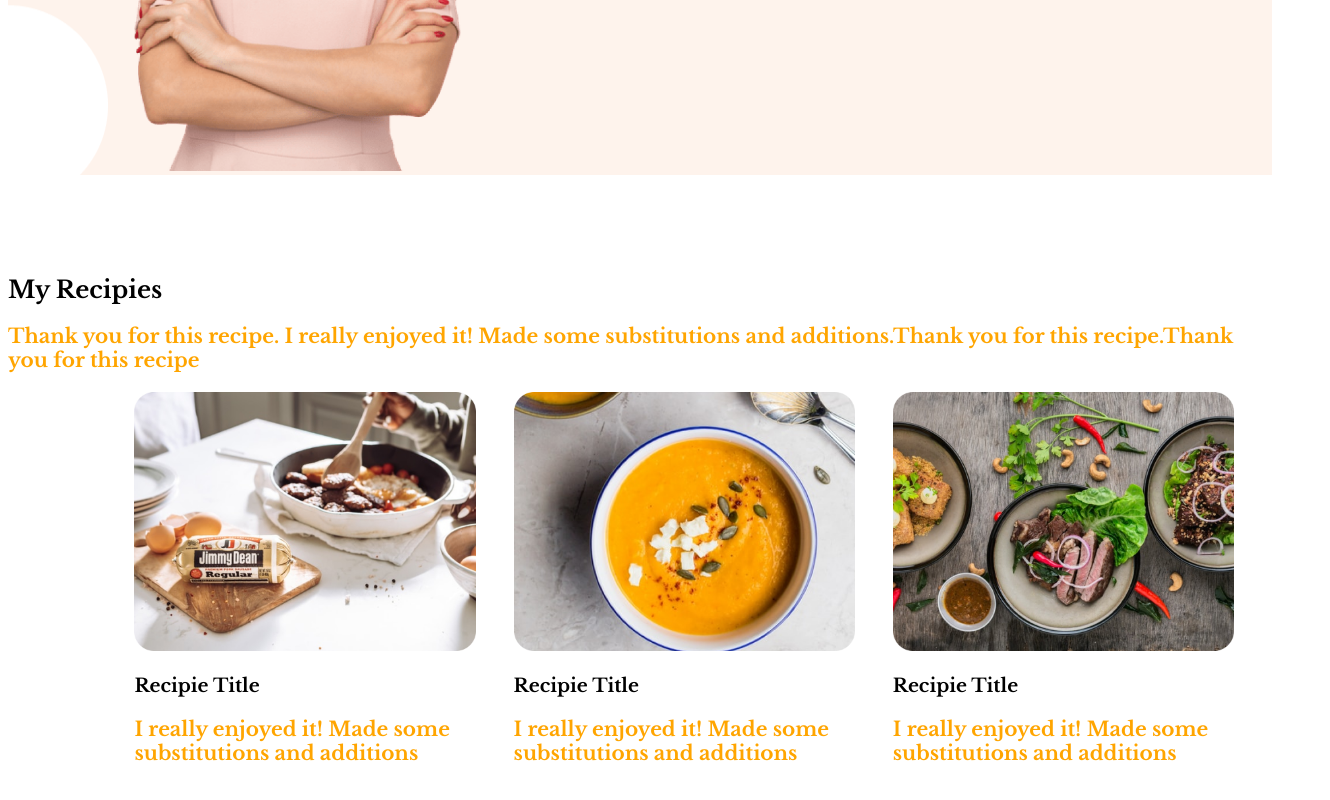
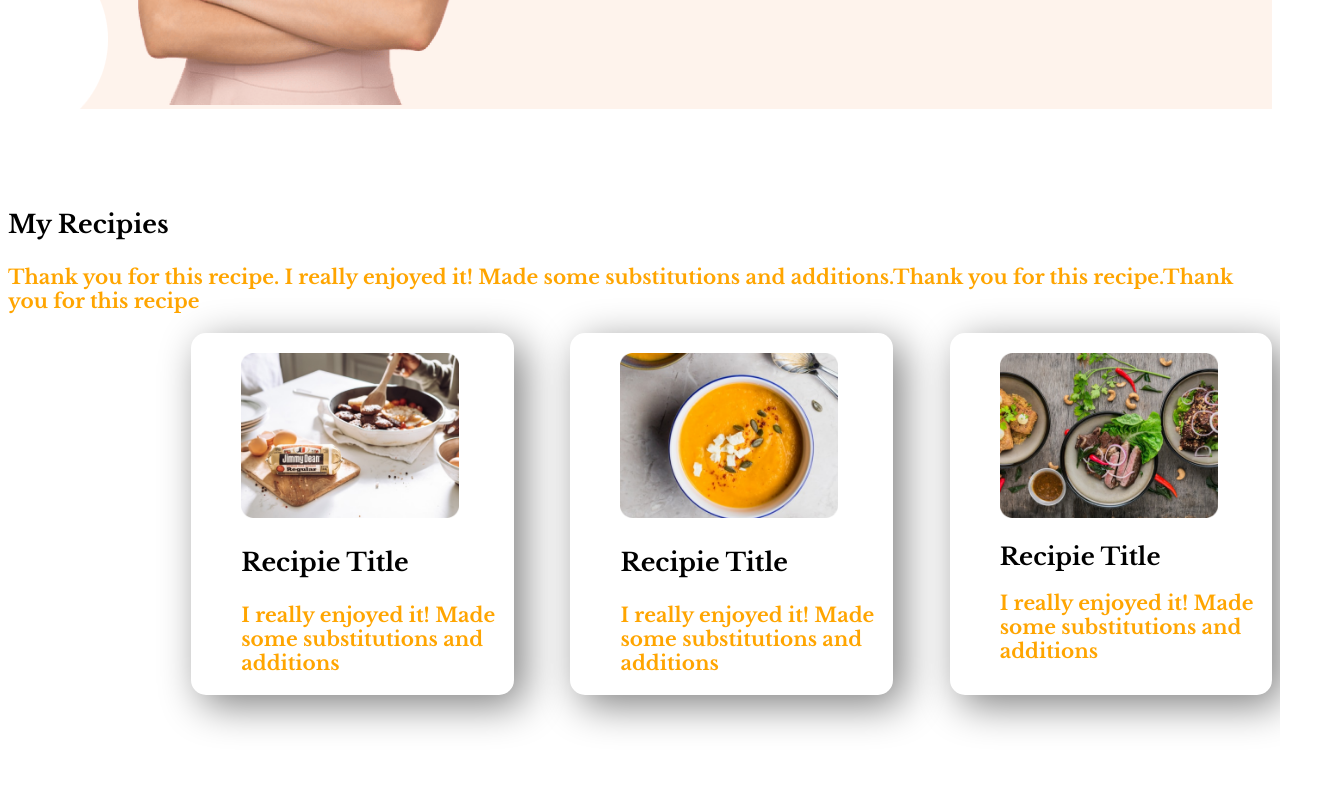
Before and after one commit to saifur1681/food-factory, a plain HTML site: page food-factory/index.html in a window 1280 px wide. Shown: the part 1050-1850 px from the top of the page, 1330 px wide, since content can reach past the window. Drawn offline with nearby package versions, Linux system fonts and the light colour scheme.

Commit message:
box shadow

```diff
--- a/food-factory/index.html
+++ b/food-factory/index.html
@@ -39,23 +39,23 @@
 </section>
 <section >
             <div  id="center ">
-                <h2>My Recipies</h2>
+                <h3>My Recipies</h3>
             <p>Thank you for this recipe. I really enjoyed it! Made some substitutions and additions.Thank you for this recipe.Thank you for this recipe</p>
            </div>
-        <div class="flexible-container food-factory">
-            <div >
+        <div class="flexible-container food-factory ">
+            <div class="box-shadow" >
                 <img src="images/food/Project Cover.jpg" alt="">
                 <h3>Recipie Title</h3>
                 <p>I really enjoyed it! Made some substitutions and additions</p>
             </div>
-            <div >
+            <div class="box-shadow" >
                 <img src="images/food/Project Cover.png" alt="">
                 <h3>Recipie Title</h3>
                 <p>I really enjoyed it! Made some substitutions and additions</p>
             </div>
-            <div>
+            <div class="box-shadow">
                 <img src="images/food/Project Cover1.jpg" alt="">
-                <h3>Recipie Title</h3>
+                <h2>Recipie Title</h2>
                 <p>I really enjoyed it! Made some substitutions and additions</p>
             </div>
           </div>
--- a/food-factory/style.css
+++ b/food-factory/style.css
@@ -6,19 +6,22 @@ body{
 h1{
     font-size:50px;
 }
+h3{
+    font-size:25px;
+}
 p{
     font-size:20px;
     color:orange;
 }
 #skip{
     color:tomato;
-    font-size: 70px;
+    font-size: 75px;
 }
 .food-factory{
     padding-left: 10% ;
 }
 .food-factory img{
-    width:90%;
+    width:80%;
     margin-right: 10%;
     padding-right: 10%;
 }
@@ -46,3 +49,11 @@ p{
 #center{
     text-align: center;
 }
+.box-shadow{
+    box-shadow:10px 10px 40px gray;
+    width:40%;
+    padding-left: 50px;
+    padding-top: 20px;
+    margin-left: 5%;
+    border-radius:15px;
+}
```
